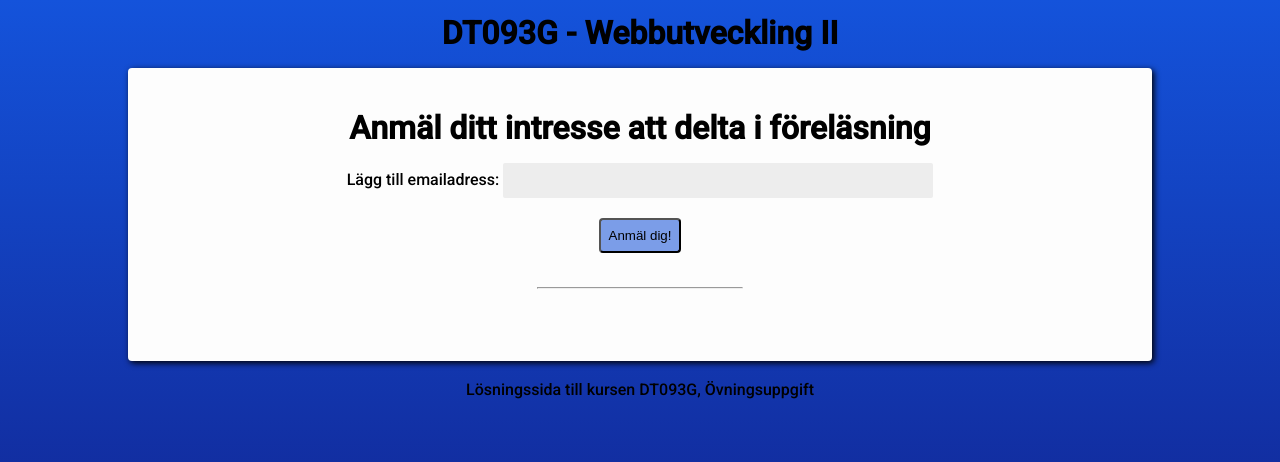
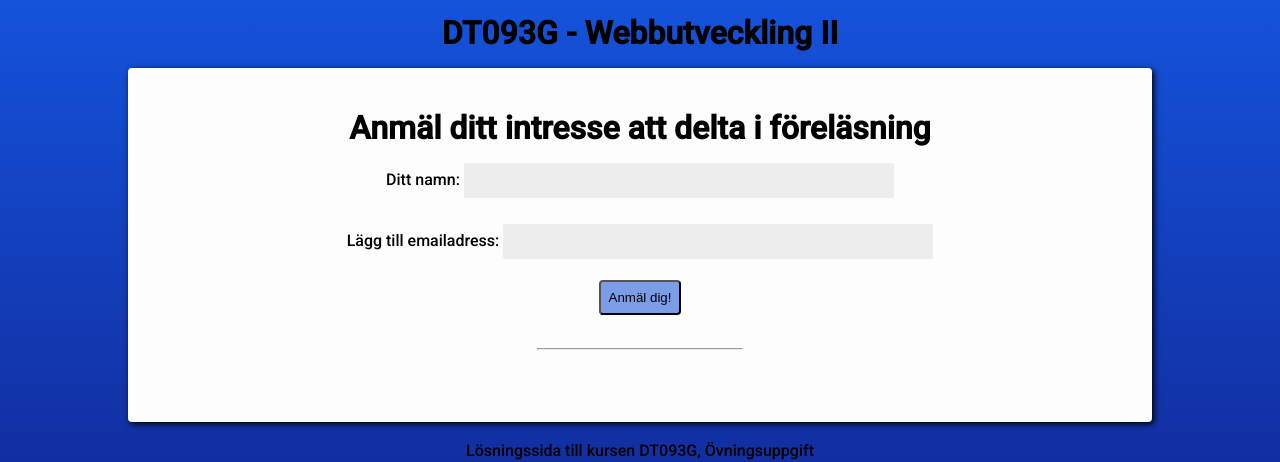
Before and after one commit to axelstromsoe/groupexercise_moment3, a PHP site: page / in a window 1280 px wide. Shown: the top 462 px of the page. Run offline with PHP 8.4, Linux system fonts and the light colour scheme; some libraries are stand-ins or nearby versions.

Commit message:
lägger till namn

```diff
--- a/index.php
+++ b/index.php
@@ -7,6 +7,10 @@ use function PHPSTORM_META\type;
   <h1>Anmäl ditt intresse att delta i föreläsning</h1>
 
  <form action="index.php" method="POST">
+  <label for="name">Ditt namn:</label>
+  <input type="text" name="name" id="name">
+  <br>
+  <br>
   <label for="email">Lägg till emailadress:</label>
   <input type="email" name="email" id="email" autocomplete="off">
   <br>
```
